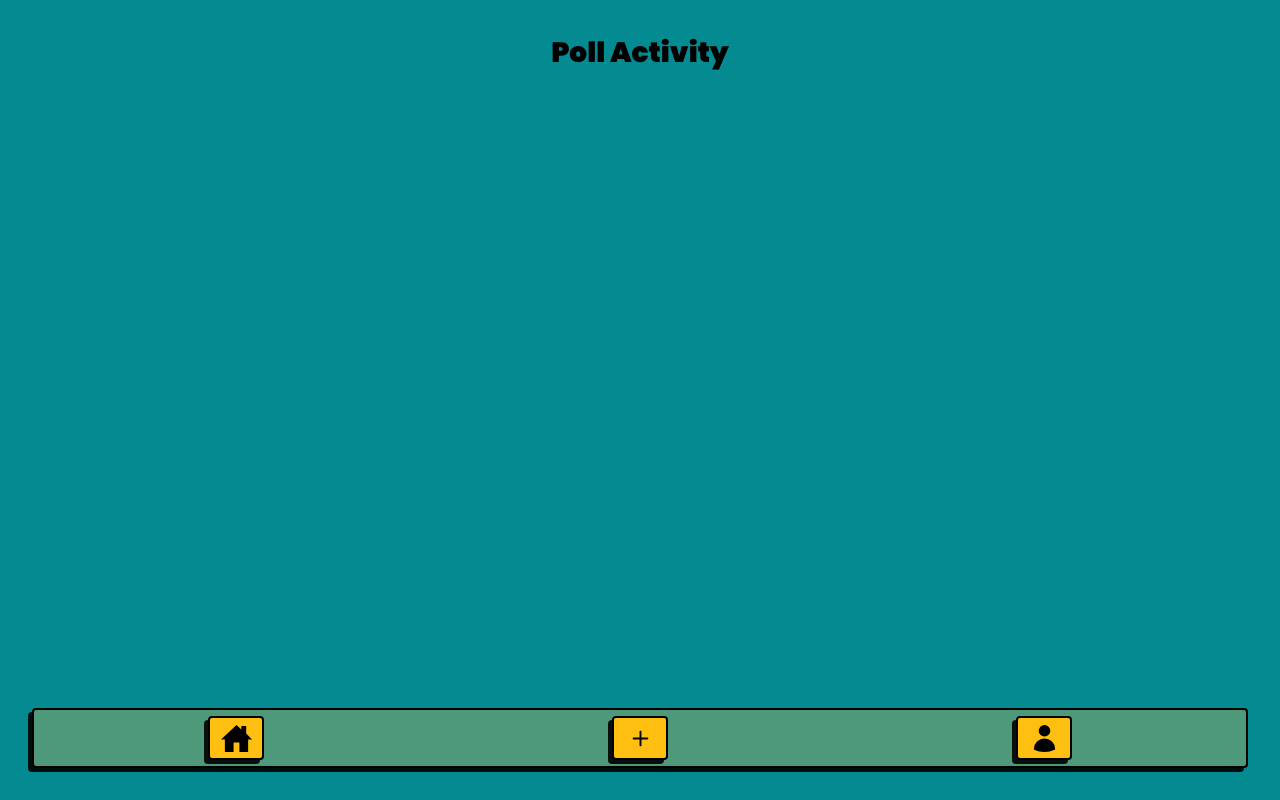
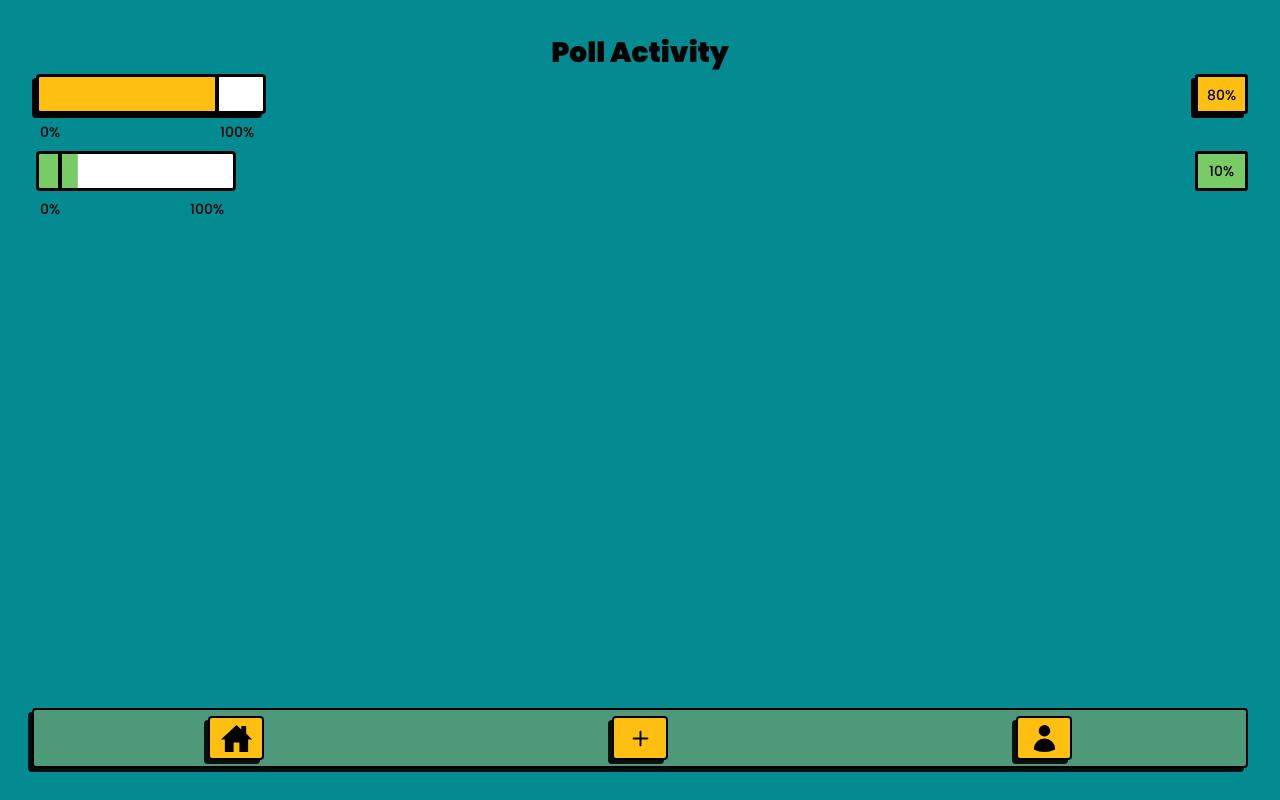
Before and after one commit to devhausleipzigacademy/camp9-final-project, a Next.js app: page / in a window 1280 px wide. Built offline with nearby package versions, Linux system fonts and the light colour scheme.

Commit message:
working with useRef

```diff
--- a/app/(protected)/(home)/page.tsx
+++ b/app/(protected)/(home)/page.tsx
@@ -5,6 +5,8 @@ export default function Home() {
   return (
     <>
       <h1 className="title-black">Poll Activity</h1>
+      <ConsensusController />
+      <PollProgressBar votes={9} participants={90} />
     </>
   );
 }
--- a/app/globals.css
+++ b/app/globals.css
@@ -234,31 +234,6 @@
     -webkit-text-stroke: 2px black;
   }
 }
-
-.toast-container {
-  --toastify-color-light: #ffedbc;
-  --toastify-color-dark: #2f9ca1;
-  --toastify-color-info: #038b91;
-  --toastify-color-success: #79cb65;
-  --toastify-color-warning: #febf10;
-  --toastify-color-error: #fa1911;
-  --toastify-color-transparent: rgba(255, 255, 255, 1);
-
-  --toastify-icon-color-info: var(--toastify-color-info);
-  --toastify-icon-color-success: var(--toastify-color-success);
-  --toastify-icon-color-warning: var(--toastify-color-warning);
-  --toastify-icon-color-error: var(--toastify-color-error);
-
-  --toastify-toast-width: 320px;
-  --toastify-toast-background: #febf10;
-  --toastify-toast-min-height: 64px;
-  --toastify-toast-max-height: 800px;
-  --toastify-font-family: 'Poppins';
-  --toastify-z-index: 9999;
-
-  --toastify-text-color-light: #000000;
-  --toastify-text-color-dark: #fff;
-
 #valuesConesnusController {
   display: flex;
   flex-direction: row;
@@ -353,7 +328,7 @@
   border-radius: 4px;
   border: 3px solid #000000;
   background-image: linear-gradient(#79cb65, #79cb65);
-    background-size: 80% 100%;
+  background-size: 20% 100%;
   background-repeat: no-repeat;
 }
 
@@ -388,4 +363,27 @@
   border: 3px solid #000000;
   color: black;
 }
+.toast-container {
+  --toastify-color-light: #ffedbc;
+  --toastify-color-dark: #2f9ca1;
+  --toastify-color-info: #038b91;
+  --toastify-color-success: #79cb65;
+  --toastify-color-warning: #febf10;
+  --toastify-color-error: #fa1911;
+  --toastify-color-transparent: rgba(255, 255, 255, 1);
+
+  --toastify-icon-color-info: var(--toastify-color-info);
+  --toastify-icon-color-success: var(--toastify-color-success);
+  --toastify-icon-color-warning: var(--toastify-color-warning);
+  --toastify-icon-color-error: var(--toastify-color-error);
+
+  --toastify-toast-width: 320px;
+  --toastify-toast-background: #febf10;
+  --toastify-toast-min-height: 64px;
+  --toastify-toast-max-height: 800px;
+  --toastify-font-family: 'Poppins';
+  --toastify-z-index: 9999;
+
+  --toastify-text-color-light: #000000;
+  --toastify-text-color-dark: #fff;
 }
--- a/components/PollProgressBar.tsx
+++ b/components/PollProgressBar.tsx
@@ -1,6 +1,14 @@
 'use client';
 
-import React, { useEffect } from 'react';
+import React, { Ref, forwardRef, useEffect, useRef } from 'react';
+
+interface Props extends React.HTMLProps<HTMLInputElement> {
+  ref: Ref<HTMLInputElement>;
+}
+
+const InputWithRef = forwardRef(({ ...props }: Props) => {
+  return <input {...props} ref={props.ref} />;
+});
 
 function PollProgressBar({
   votes,
@@ -10,21 +18,19 @@ function PollProgressBar({
   participants: number;
 }) {
   const valuePollProgression = Math.floor((votes / participants) * 100);
+  const ref = useRef<HTMLInputElement>(null);
 
   useEffect(() => {
-    const rangeValue = document.getElementById('rangeValuePollProgression');
-    if (rangeValue) {
-      rangeValue.style.setProperty(
-        'background-size',
-        `${valuePollProgression}%`
-      );
-    }
+    ref?.current?.style.setProperty(
+      'background-size',
+      `${valuePollProgression}%`
+    );
   }, [valuePollProgression]);
 
   return (
     <div className="w-full">
       <div className="flex flex-row justify-between items-center">
-        <input
+        <InputWithRef
           type="range"
           min="0"
           max="100"
@@ -32,6 +38,8 @@ function PollProgressBar({
           list="valuesPollProgression"
           value={valuePollProgression}
           id="rangeValuePollProgression"
+          onChange={() => {}}
+          ref={ref}
         />
 
         <p>
--- a/package.json
+++ b/package.json
@@ -63,6 +63,7 @@
     "eslint": "8.41.0",
     "eslint-plugin-storybook": "^0.6.12",
     "postcss": "8.4.24",
+    "postcss-nesting": "^11.3.0",
     "prisma": "^4.15.0",
     "storybook": "7.1.0-alpha.29",
     "ts-node": "^10.9.1",
--- a/postcss.config.cjs
+++ b/postcss.config.cjs
@@ -1,6 +1,8 @@
 module.exports = {
   plugins: {
+    'postcss-import': {},
+    'tailwindcss/nesting': 'postcss-nesting',
     tailwindcss: {},
     autoprefixer: {},
   },
-}
+};
```
Also changed, not shown: 1 other file (tests, documents, lock files or other folders). Lines whose indentation alone changed are shown as unchanged.
